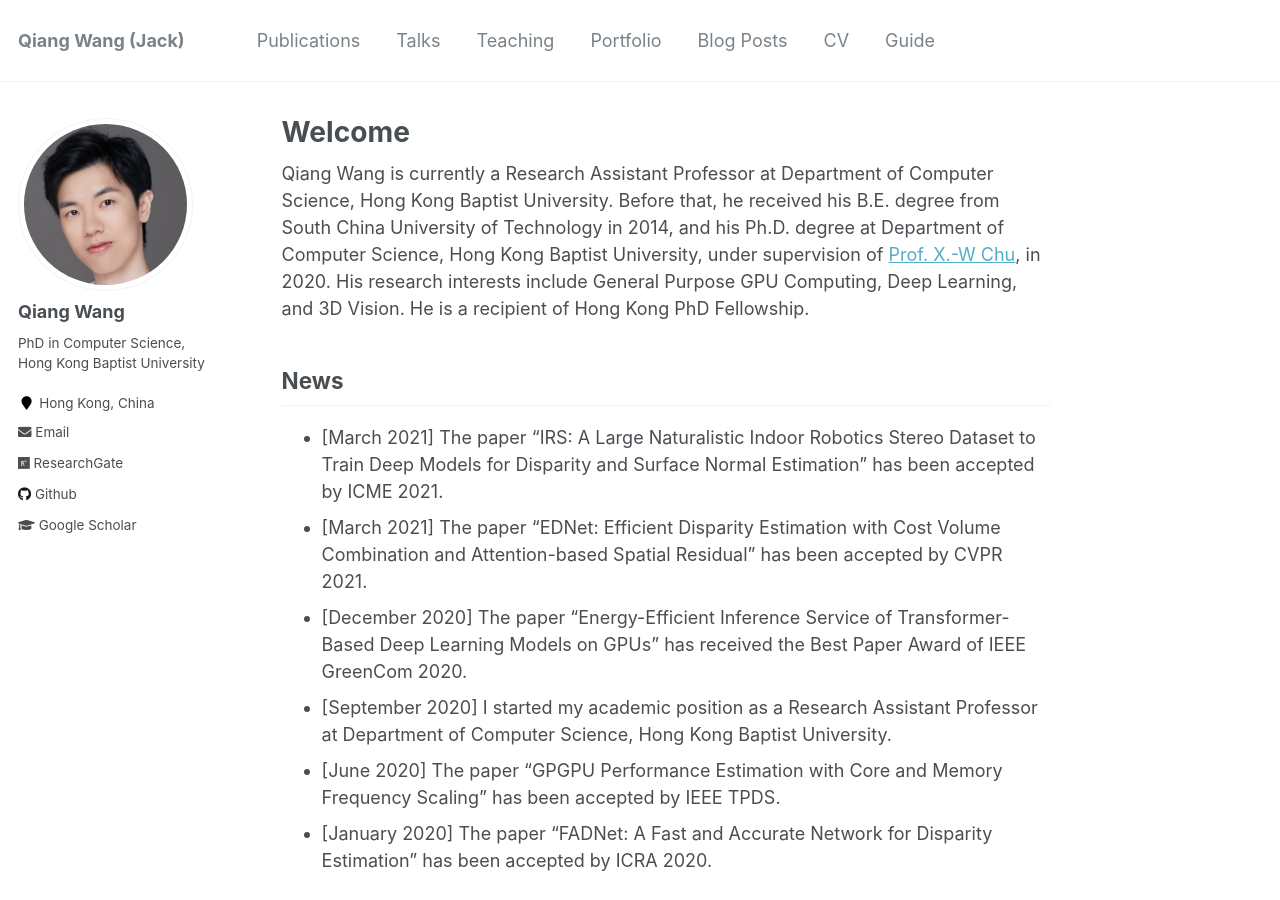
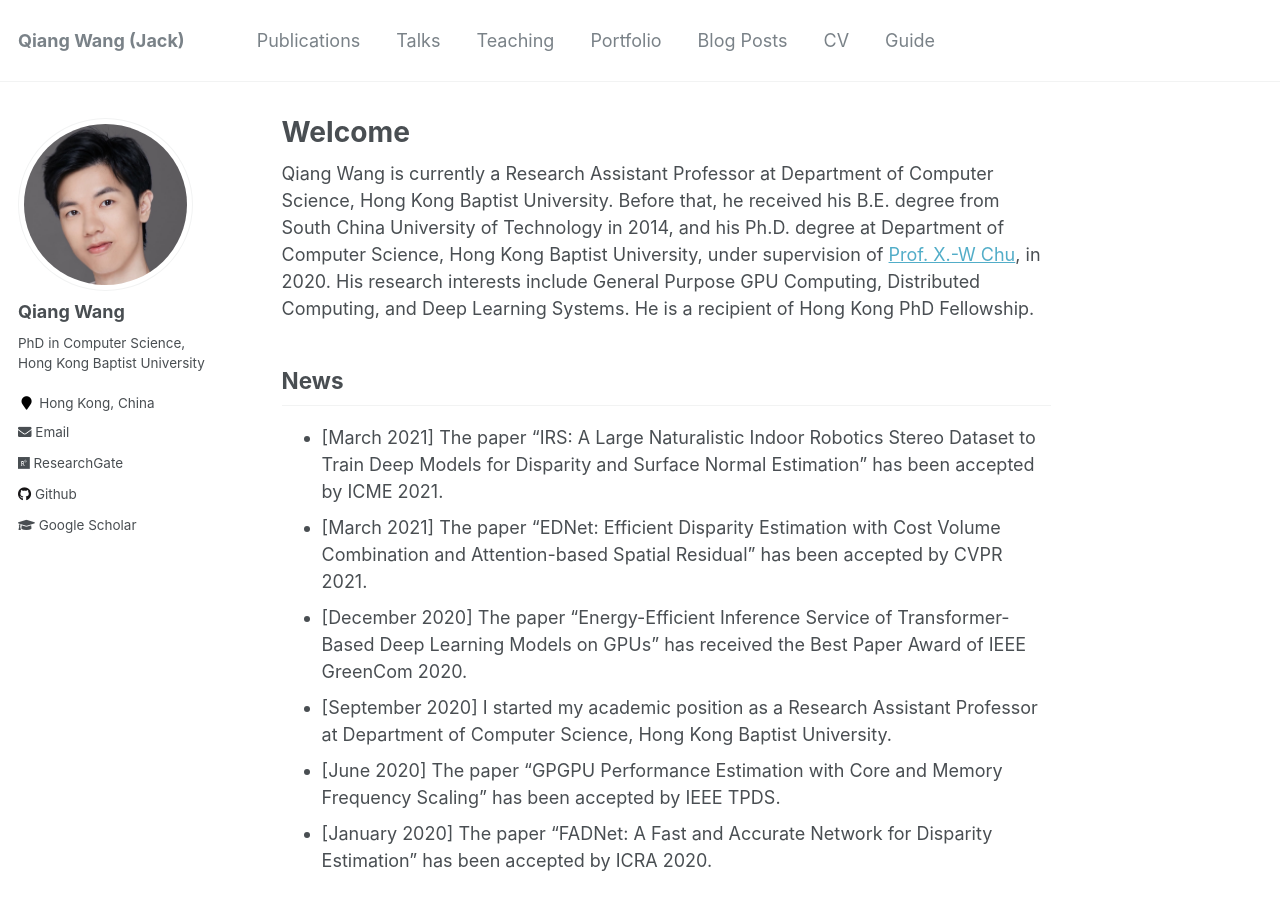
Before and after one commit to blackjack2015/blackjack2015.github.io, a Jekyll site: the page built from _pages/about.md, in a window 1280 px wide and 900 px high. Built offline with Jekyll 4.4.1, drawn with Linux system fonts in a browser that asks for light colours.

Commit message:
Update about.md

```diff
--- a/_pages/about.md
+++ b/_pages/about.md
@@ -9,7 +9,7 @@ redirect_from:
 ---
 
 
-Qiang Wang is currently a Research Assistant Professor at Department of Computer Science, Hong Kong Baptist University. Before that, he received his B.E. degree from South China University of Technology in 2014, and his Ph.D. degree at Department of Computer Science, Hong Kong Baptist University, under supervision of [Prof. X.-W Chu](https://www.comp.hkbu.edu.hk/~chxw/), in 2020. His research interests include General Purpose GPU Computing, Deep Learning, and 3D Vision. He is a recipient of Hong Kong PhD Fellowship.
+Qiang Wang is currently a Research Assistant Professor at Department of Computer Science, Hong Kong Baptist University. Before that, he received his B.E. degree from South China University of Technology in 2014, and his Ph.D. degree at Department of Computer Science, Hong Kong Baptist University, under supervision of [Prof. X.-W Chu](https://www.comp.hkbu.edu.hk/~chxw/), in 2020. His research interests include General Purpose GPU Computing, Distributed Computing, and Deep Learning Systems. He is a recipient of Hong Kong PhD Fellowship.
 
 ## News
 + \[March 2021\] The paper “IRS: A Large Naturalistic Indoor Robotics Stereo Dataset to Train Deep Models for Disparity and Surface Normal Estimation” has been accepted by ICME 2021.
```
